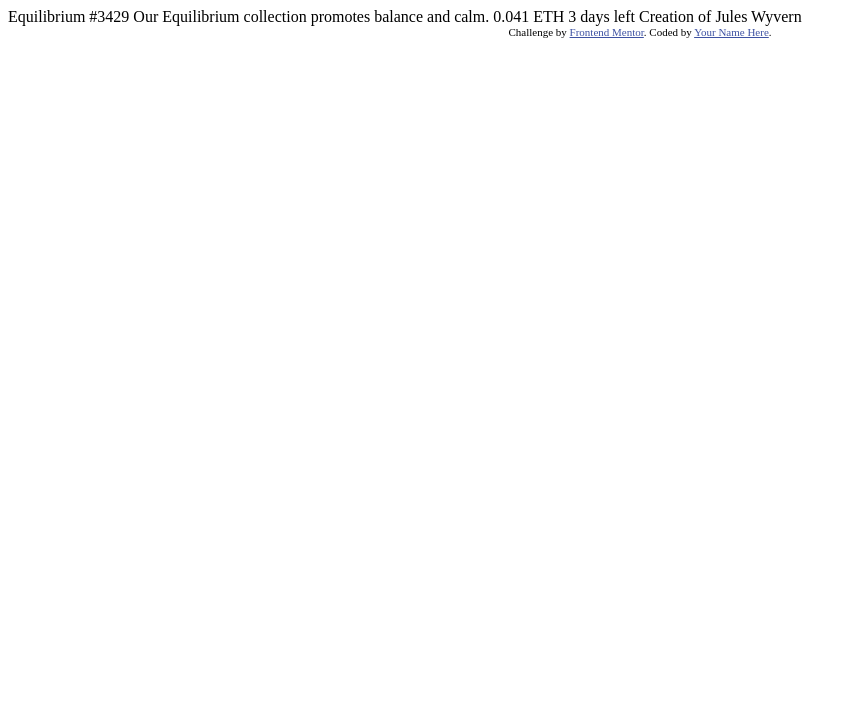
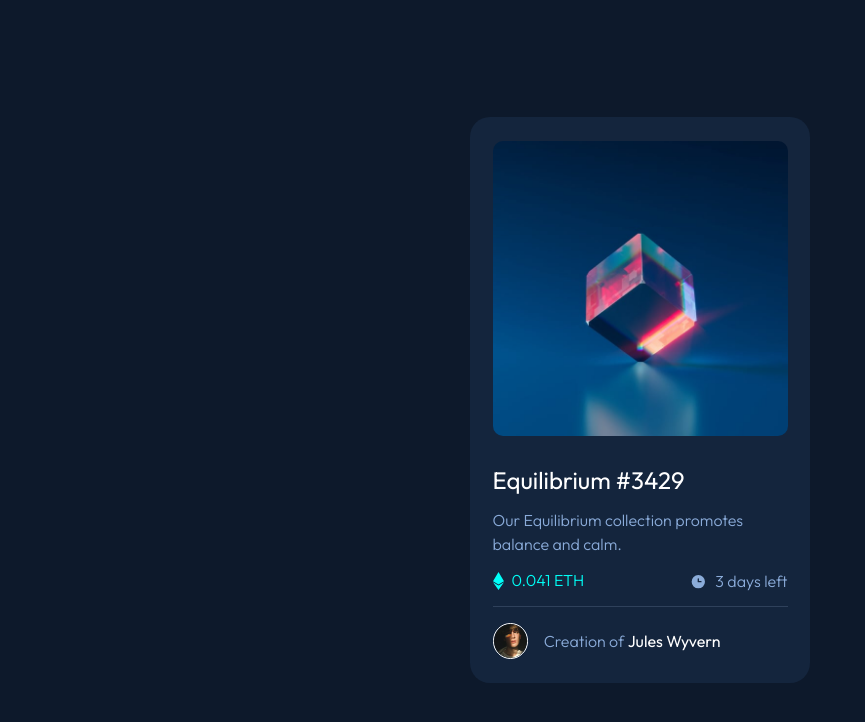
Before and after one commit to mbilal-x/fem__P11__nft-preview-card-component, a plain HTML site: page index.html in a window 1280 px wide. Shown: the whole page, without its empty margins (0-865 px from the left). Drawn offline with Linux system fonts and the light colour scheme.

Commit message:
solution completed

```diff
--- a/index.html
+++ b/index.html
@@ -5,29 +5,45 @@
   <meta name="viewport" content="width=device-width, initial-scale=1.0"> <!-- displays site properly based on user's device -->
 
   <link rel="icon" type="image/png" sizes="32x32" href="./images/favicon-32x32.png">
+  <link rel="stylesheet" href="./style.css">
+  <title>mbilal-x | NFT preview card component</title>
 
-  <title>Frontend Mentor | NFT preview card component</title>
-
-  <!-- Feel free to remove these styles or customise in your own stylesheet 👍 -->
-  <style>
-    .attribution { font-size: 11px; text-align: center; }
-    .attribution a { color: hsl(228, 45%, 44%); }
-  </style>
 </head>
 <body>
+  <div class="nft-card" role="main">
 
-  Equilibrium #3429
+    <a href="#"><div class="card__image"></div></a>
 
-  Our Equilibrium collection promotes balance and calm.
 
-  0.041 ETH
-  3 days left
+    <h1 class="card__title"> <a href="#">Equilibrium #3429</a></h1>
+    <p class="card__text">Our Equilibrium collection promotes balance and calm.</p>
+    <div class="card__details">
+      <div class="price">
+        <img src="./images/icon-ethereum.svg" alt="icon ethereum" class="price__icon">
+        <p class="price__text">0.041 ETH</p>
+      </div>
+      <div class="time">
+        <img src="./images/icon-clock.svg" alt="time left icon" class="time__icon">
+        <p class="time__text">3 days left</p>
+      </div>
+    </div>
+    <div class="card__creator">
+      <img src="./images/image-avatar.png" alt="nft creator image" class="creator__image">
+      <p class="creator__text">Creation of <a href="#" class="creator-link">Jules Wyvern</a></p>
+    </div>
+  </div>
 
-  Creation of Jules Wyvern
 
-  <div class="attribution">
+
+
+
+
+
+
+
+  <!-- <div class="attribution">
     Challenge by <a href="https://www.frontendmentor.io?ref=challenge" target="_blank">Frontend Mentor</a>.
-    Coded by <a href="#">Your Name Here</a>.
-  </div>
+    Coded by <a href="#">Muhammad Bilal</a>.
+  </div> -->
 </body>
 </html>
--- /dev/null
+++ b/style.css
@@ -0,0 +1,193 @@
+/* fonts */
+@import url('https://fonts.googleapis.com/css2?family=Outfit:wght@300;400;600&display=swap');
+
+/* css reset */
+
+html, body, div, span, applet, object, iframe,
+h1, h2, h3, h4, h5, h6, p, blockquote, pre,
+a, abbr, acronym, address, big, cite, code,
+del, dfn, em, img, ins, kbd, q, s, samp,
+small, strike, strong, sub, sup, tt, var,
+b, u, i, center,
+dl, dt, dd, ol, ul, li,
+fieldset, form, label, legend,
+table, caption, tbody, tfoot, thead, tr, th, td,
+article, aside, canvas, details, embed,
+figure, figcaption, footer, header, hgroup,
+menu, nav, output, ruby, section, summary,
+time, mark, audio, video {
+	margin: 0;
+	padding: 0;
+	border: 0;
+	font-size: 100%;
+	font: inherit;
+	vertical-align: baseline;
+}
+/* HTML5 display-role reset for older browsers */
+article, aside, details, figcaption, figure,
+footer, header, hgroup, menu, nav, section {
+	display: block;
+}
+body {
+	line-height: 1;
+}
+ol, ul {
+	list-style: none;
+}
+blockquote, q {
+	quotes: none;
+}
+blockquote:before, blockquote:after,
+q:before, q:after {
+	content: '';
+	content: none;
+}
+table {
+	border-collapse: collapse;
+	border-spacing: 0;
+}
+
+/* custom css */
+:root{
+--primary-soft-blue: hsl(215, 51%, 70%);
+--primary-cyan: hsl(178, 100%, 50%);
+--dark-blue-main-bg : hsl(217, 54%, 11%);
+--dark-blue-card-bg: hsl(216, 50%, 16%);
+--dark-blue-line: hsl(215, 32%, 27%);
+--white: hsl(0, 0%, 100%);
+}
+
+*{
+    padding: 0;
+    margin: 0;
+    box-sizing: border-box;
+}
+
+body{
+    font-family: 'Outfit', sans-serif;
+    display: flex;
+    align-items: center;
+    justify-content: center;
+    min-height: 100vh;
+    background-color: var(--dark-blue-main-bg);
+}
+
+.nft-card{
+    padding: 1.5rem;
+    max-width: 340px;
+    /* height: 40rem; */
+    background-color: var(--dark-blue-card-bg);
+    border-radius: 20px;
+    display: grid;
+    gap: 0;
+    align-items: center;
+    justify-content: center;
+}
+
+.card__image{
+    width: 295px;
+    height: 295px;
+    border-radius: 10px;
+    background-image: url('./images/image-equilibrium.jpg');
+    background-position: center;
+    background-size: contain;
+}
+/* hover */
+.card__image:hover{
+    background-image: url('./images/icon-view.svg'), linear-gradient(to right bottom, rgba(2, 255, 242, 0.5), rgba(140, 255, 230, 0.507)) , url('./images/image-equilibrium.jpg');
+    background-position: center;
+    background-size: 3.3rem,contain, contain;
+    background-repeat: no-repeat;
+}
+
+.card__title{
+    margin: 1rem 0;
+    margin-top: 2rem;
+}
+
+.card__title a:hover{
+    color: var(--primary-cyan);
+}
+
+.card__title a{
+    color: var(--white);
+    font-size: 1.5rem;
+    text-decoration: none;
+}
+
+.card__text{
+    font-size: 1rem;
+    font-weight: 300;
+    color: var(--primary-soft-blue);
+    line-height: 1.5;
+}
+
+.card__details{
+    padding: 1rem 0;
+    display: flex;
+    align-items: center;
+    justify-content: space-between;
+    border-bottom: 1px solid var(--dark-blue-line);
+}
+
+.price{
+    display: flex;
+}
+
+.price__icon{
+    margin-right: 0.5rem;
+}
+
+.price__text{
+    font-size: 1rem;
+    color: var(--primary-cyan);
+    font-weight: 300;
+}
+
+.time{
+    display: flex;
+}
+
+.time__icon{
+    margin-right: 0.5rem;
+}
+
+.time__text{
+    font-size: 1rem;
+    font-weight: 300;
+    color: var(--primary-soft-blue);
+}
+
+.card__creator{
+    margin-top: 1rem;
+    display: flex;
+    align-items: center;
+}
+
+.creator__image{
+    height: 2.2rem;
+    border-radius: 50%;
+    border: 1px solid var(--white);
+    margin-right: 1rem;
+}
+
+.creator__text{
+    font-weight: 300;
+    font-size: 1rem;
+    color: var(--primary-soft-blue);
+}
+
+.creator-link {
+    font-weight: 400;
+    color: var(--white);
+    text-decoration: none;
+}
+
+.creator-link:hover{
+    color: var(--primary-cyan);
+}
+
+
+
+/* media queries */
+    /* nothing here */
```
Also changed, not shown: images/solution_screenshot_desktop.PNG (added), 3 other files.
